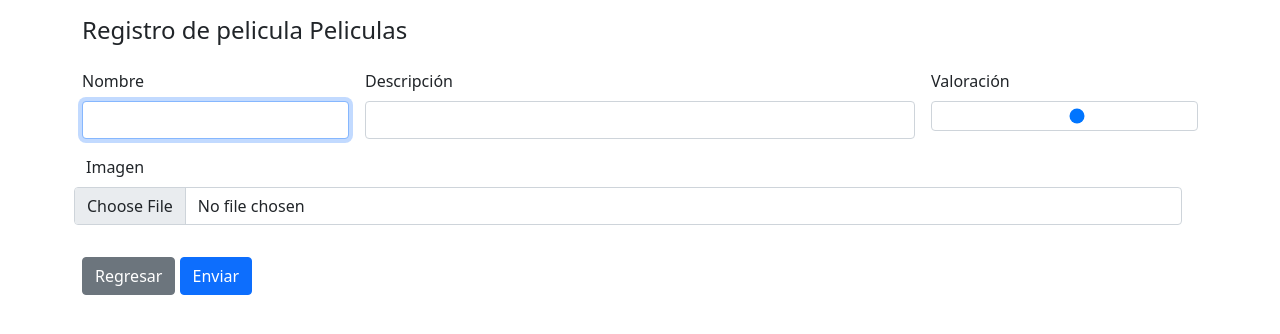
After one commit to KevinMolina1996/Proyecto-Arquitectura, a PHP site: page /View/Cine_new.php in a window 1280 px wide. The commit adds this page. Shown: the top 334 px of the page. Run offline with PHP 8.4, Linux system fonts and the light colour scheme.

Commit message:
Modulo de Cine completado

```diff
--- a/Controller/CineController.php
+++ b/Controller/CineController.php
@@ -7,24 +7,73 @@ class CineController
 {
     static public function controller_cine($valor)
     {
-        $datos = cineModel::consulta_cine($valor);
-        return $datos;
+        if(isset($_GET['idEdit']))
+        {
+            $valor = $_GET['idEdit'];
+            $datos = cineModel::consulta_cine($valor);
+            return $datos;
 
-        // foreach($datos AS $row)
-        //                 {
-        //                     echo
-        //                     "<tr>
-        //                         <td>$row[id]<td>
-        //                         <td>$row[Nombre]<td>
-        //                         <td>$row[Descripcion]<td>
-        //                         <td>$row[Valoracion]<td>
-        //                         <td>$row[Imagen]<td>
-        //                         <td>Editar<td>
-        //                         <td>Eliminar<td>
-        //                     </tr>
-        //                     ";
-        //                 }
+        }
+        else
+        {
+            $datos = cineModel::consulta_cine($valor);
+            return $datos;
+        }
+
     }
+
+    static public function controller_view()
+    {
+        if(isset($_GET['idEdit']))
+        {
+            $datos = consulta_cine($valor);
+        }
+    }
+
+    static public function controller_create_movie()
+    {
+        if (isset($_POST['nuevo_nombre']))
+        {
+          $datos = array("nombre" => $_POST['nuevo_nombre'],
+                         "descripcion" => $_POST['Descripcion'],
+                         "valoracion" => $_POST['Valoracion'],
+                         "imagen" => $_POST['Imagen']
+                        );
+
+            $datos = cineModel::registro_cine($datos);
+            print($datos);
+
+        }
+    }
+
+    static public function controller_delete_movie()
+    {
+        if(isset($_GET['idDelete']))
+        {
+            $id = $_GET['idDelete'];
+            $datos = cineModel::eliminar_cine($id);
+            print($datos);
+
+        }
+    }
+
+    static public function controller_edit_movie()
+    {
+        if(isset($_POST['idEdit']))
+        {
+            $id = $_GET['idEdit'];
+            $datos = array("nombre" => $_POST['nuevo_nombre'],
+            "descripcion" => $_POST['Descripcion'],
+            "valoracion" => $_POST['Valoracion'],
+            "imagen" => $_POST['Imagen'],
+            "id" => $_POST['idEdit']
+           );
+
+           $datos = cineModel::edit_cine($id, $datos);
+           print($datos);
+        }
+    }
+
 }
 
 ?>
--- a/Model/CineModel.php
+++ b/Model/CineModel.php
@@ -9,8 +9,8 @@ class cineModel
     {
         if($valor != null)
         {
-            $stmt = Conexion::conectar()->prepare("SELECT id, Nombre, Descripcion, Valoracion, Imagen FROM peliculas WHERE id = :$valor");
-            $stmt -> bindParam(":",$valor, PDO::PARAM_INT);
+            $stmt = Conexion::conectar()->prepare("SELECT id, Nombre, Descripcion, Valoracion, Imagen FROM peliculas WHERE id = :valor");
+            $stmt -> bindParam(":valor",$valor, PDO::PARAM_STR);
             $stmt -> execute();
             return $stmt ->fetch();
         }
@@ -27,6 +27,68 @@ class cineModel
 
     }
 
+    static public function registro_cine($datos)
+    {
+        $stmt = Conexion::conectar()->prepare("INSERT INTO peliculas(Nombre, Descripcion, Valoracion, Imagen) VALUES (:Nombre, :Descripcion, :Valoracion, :Imagen)");
+        $stmt -> bindParam(":Nombre",$datos["nombre"], PDO::PARAM_STR);
+        $stmt -> bindParam(":Descripcion",$datos["descripcion"], PDO::PARAM_STR);
+        $stmt -> bindParam(":Valoracion",$datos["valoracion"], PDO::PARAM_STR);
+        $stmt -> bindParam(":Imagen",$datos["imagen"], PDO::PARAM_STR);
+
+        if($stmt->execute())
+        {
+			return "<script> alert('Pelicula registrada');
+            window.location.href = 'Cine_read.php';</script>";
+		}
+        else
+        {
+			return "error";
+		}
+		$stmt->close();
+		$stmt = null;
+    }
+
+    static public function eliminar_cine($id)
+    {
+        $stmt = Conexion::conectar()->prepare("DELETE FROM peliculas WHERE id = :id");
+        $stmt -> bindParam(":id",$id, PDO::PARAM_STR);
+        if($stmt->execute())
+        {
+			return "<script> alert('Pelicula Eliminada');
+             window.location.href = 'Cine_read.php';</script>";
+		}
+        else
+        {
+			return "error";
+		}
+		$stmt->close();
+		$stmt = null;
+    }
+
+    static public function edit_cine($id, $datos)
+    {
+        $stmt = Conexion::conectar()->prepare("UPDATE peliculas SET Nombre = :Nombre, Descripcion = :Descripcion, Valoracion = :Valoracion, Imagen = :Imagen WHERE id = :id");
+        $stmt -> bindParam(":id",$datos["id"], PDO::PARAM_STR);
+        $stmt -> bindParam(":Nombre",$datos["nombre"], PDO::PARAM_STR);
+        $stmt -> bindParam(":Descripcion",$datos["descripcion"], PDO::PARAM_STR);
+        $stmt -> bindParam(":Valoracion",$datos["valoracion"], PDO::PARAM_STR);
+        $stmt -> bindParam(":Imagen",$datos["imagen"], PDO::PARAM_STR);
+
+        print_r($datos);
+
+        if($stmt->execute())
+        {
+			return "<script> alert('Pelicula Actualizada');
+             window.location.href = 'Cine_read.php';</script>";
+		}
+        else
+        {
+			return "error";
+		}
+		$stmt->close();
+		$stmt = null;
+    }
+
 }
 
 ?>
--- a/Model/Conexion.php
+++ b/Model/Conexion.php
@@ -14,7 +14,6 @@
 
         try
         {
-            //echo "$this->driver:host=$this->host;dbname=$this->database;charset=$this->charset";
             $con = new PDO("$driver:host=$host;dbname=$database;charset=$charset",$user,$pass);
             $con->setAttribute(PDO::ATTR_ERRMODE, PDO::ERRMODE_EXCEPTION);
             return $con;
--- /dev/null
+++ b/View/Cine_new.php
@@ -0,0 +1,71 @@
+<?php
+require "../Controller/CineController.php";
+?>
+
+
+<!DOCTYPE html>
+<html lang="en">
+<head>
+    <meta charset="UTF-8">
+    <meta http-equiv="X-UA-Compatible" content="IE=edge">
+    <meta name="viewport" content="width=device-width, initial-scale=1.0">
+    <title>Document</title>
+    <link href="https://cdn.jsdelivr.net/npm/bootstrap@5.1.3/dist/css/bootstrap.min.css" rel="stylesheet" integrity="sha384-1BmE4kWBq78iYhFldvKuhfTAU6auU8tT94WrHftjDbrCEXSU1oBoqyl2QvZ6jIW3" crossorigin="anonymous">
+    <script src="https://cdn.jsdelivr.net/npm/bootstrap@5.1.3/dist/js/bootstrap.bundle.min.js" integrity="sha384-ka7Sk0Gln4gmtz2MlQnikT1wXgYsOg+OMhuP+IlRH9sENBO0LRn5q+8nbTov4+1p" crossorigin="anonymous"></script>
+</head>
+<body class="py-3">
+
+    <!-- Begin Code -->
+    <main class="container">
+        <div class="row">
+            <div class="col">
+                <h4>Registro de pelicula Peliculas</h4>
+            </div>
+        </div>
+
+        <div class="row py-3">
+            <div class="col">
+             <form class = 'row g-3' method="POST" autocomplete='off'>
+
+                <div class="col-md-3">
+                    <label for="Nombre" class="form-label">Nombre</label>
+                    <Input type="text" id="nuevo_nombre" name="nuevo_nombre" class="form-control" required autofocus>
+                </div>
+
+                <div class="col-md-6">
+                    <label for="Descripcion" class="form-label">Descripción</label>
+                    <Input type="text" id="Descripcion" name="Descripcion" class="form-control" required>
+                </div>
+
+                <div class="col-md-3">
+                    <label for="Valoracion" class="form-label">Valoración</label>
+                    <Input type="range" min = "1" max= "10" id="Valoracion" name="Valoracion" class="form-control" required>
+                </div>
+
+                <div class="row py-3">
+                    <label for="Imagen" class="form-label">Imagen</label>
+                    <Input type="file" id="Imagen" name="Imagen" class="form-control">
+                </div>
+
+                <div class="col-md-12">
+                    <a href="Cine_read.php" class="btn btn-secondary">Regresar</a>
+                    <button type="submit" class="btn btn-primary">Enviar</button>
+                </div>
+
+
+                <?php
+                $Cine = new CineController();
+                $Cine->controller_create_movie();
+                ?>
+
+             </form>
+            </div>
+        </div>
+
+    </main>
+
+
+
+
+</body>
+</html>
```
Also changed, not shown: Config/cine.sql (added, +72 -0 lines), View/Cine_edit.php (added, +79 -0 lines), View/Cine_read.php (+16 -32 lines), View/Cine_save.php (added, +9 -0 lines).
